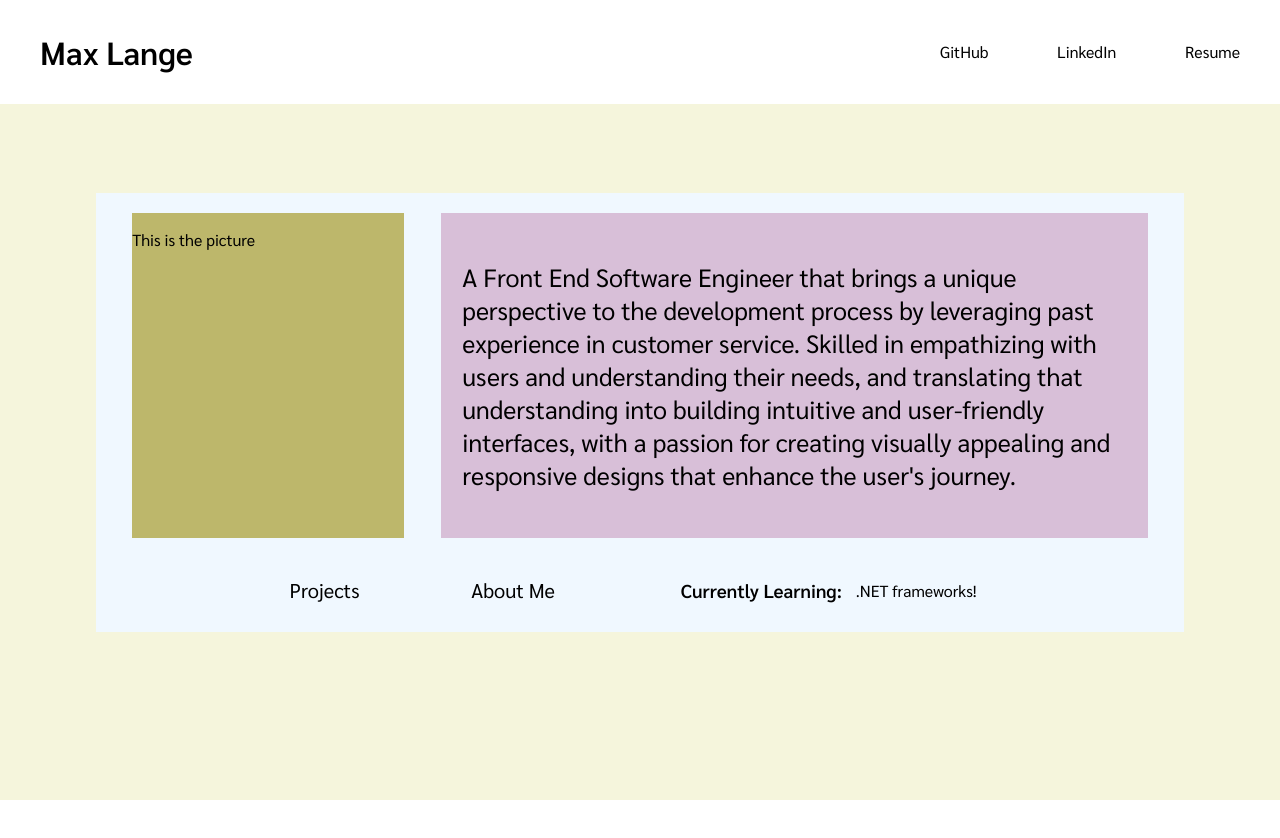
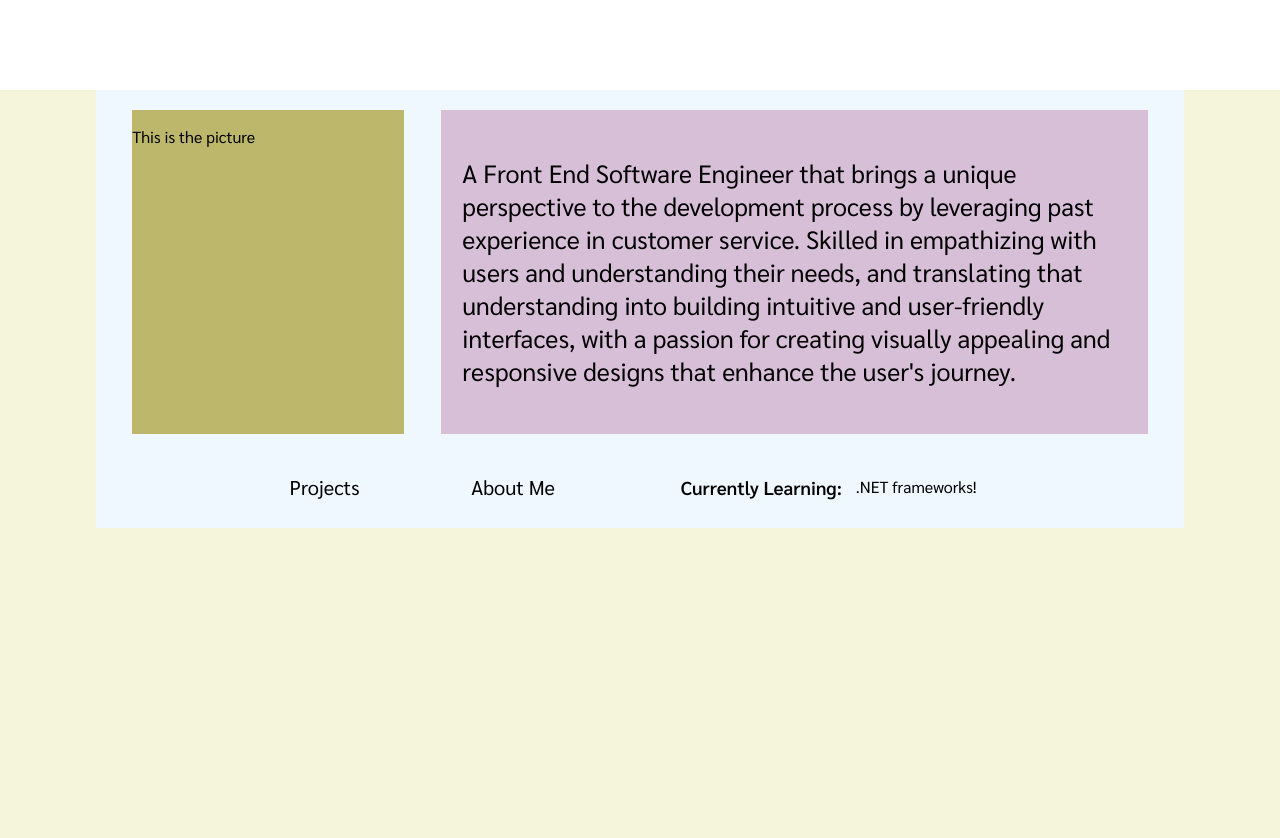
Before and after one commit to Abekomon/personal-site, a React (Vite) app: page / in a window 1280 px wide. Shown: the top 838 px of the page. Before the commit the page ends 800 px from the top, so only its background shows below. Built offline with nearby package versions, Linux system fonts and the light colour scheme.

Commit message:
Update App.jsx to only have one route,  and remove extra imports

```diff
--- a/src/Components/App/App.jsx
+++ b/src/Components/App/App.jsx
@@ -2,19 +2,14 @@ import { useState } from 'react'
 import { Switch, Route } from 'react-router-dom'
 import Header from '../Header/Header'
 import HomeView from '../HomeView/HomeView'
-import ProjectView from '../ProjectView/ProjectView'
-import AboutView from '../AboutView/AboutView'
 import Error from '../Error/Error'
 import './App.css'
 
 function App() {
   return (
     <main>
-      <Header />
       <Switch>
         <Route exact path="/" component={HomeView}/>
-        <Route exact path="/about-me" component={AboutView}/>
-        <Route exact path="/projects" component={ProjectView}/>
         <Route component={Error}/>
       </Switch>
     </main>
```
